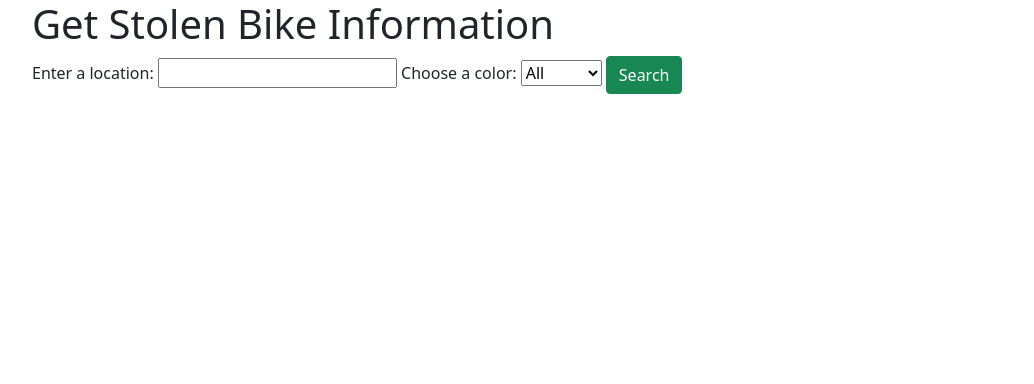
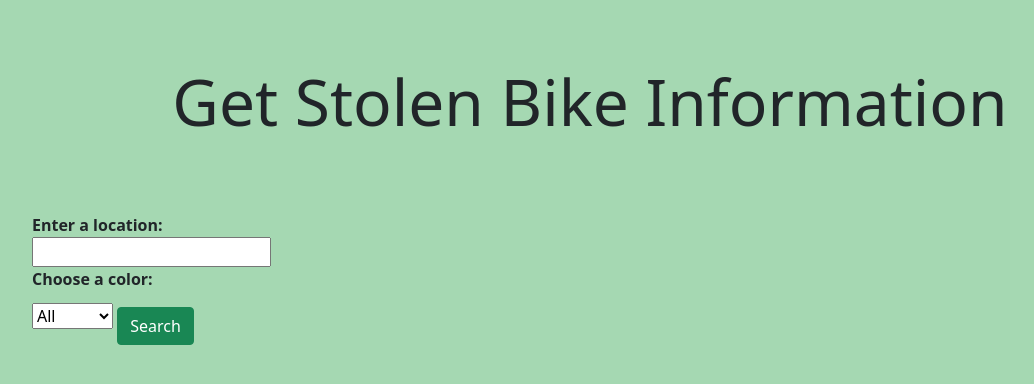
Before and after one commit to kpundt93/bike-index, a website built with webpack: page src/index.html in a window 1280 px wide. Shown: the whole page, without its empty margins (50-1084 px from the left). Built offline with nearby package versions, Linux system fonts and the light colour scheme.

Commit message:
add page styling
Co-authored-by: Matt Casperson <mc.casperson@gmail.com>
Co-authored-by: Drew Henderson <drewhendersonemail@gmail.com>

```diff
--- a/src/css/styles.css
+++ b/src/css/styles.css
@@ -1,4 +1,34 @@
 .bike-img {
-  max-width: 300px;
+  max-width: 400px;
   height: auto;
+  border: 1px solid black;
 }
+
+body {
+  background-color: rgb(165, 216, 178);
+}
+
+hr {
+  border: 1px black solid;
+}
+
+h1 {
+  text-align: center;
+  font-size: 4em;
+  padding: 1em;
+}
+
+h2 {
+  text-align: center;
+  padding-bottom: 1em;
+}
+
+label {
+  display: block;
+  font-weight: bold;
+}
+
+button {
+  display: block;
+  margin-top: 1em;
+}
```
